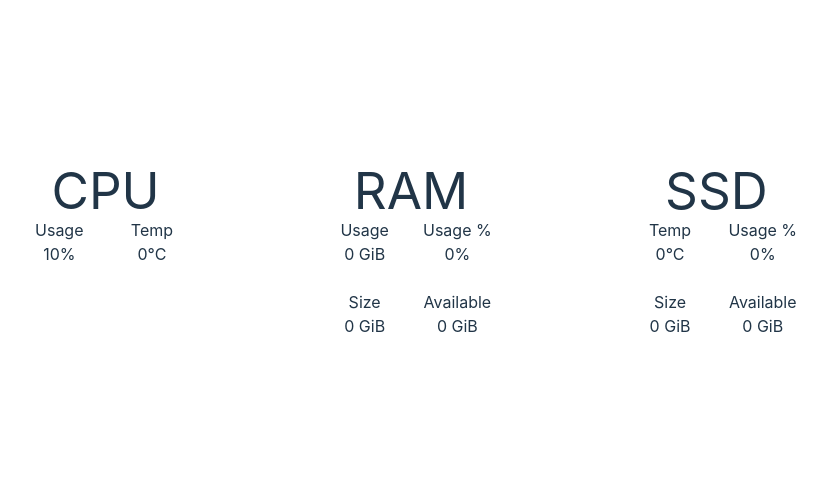
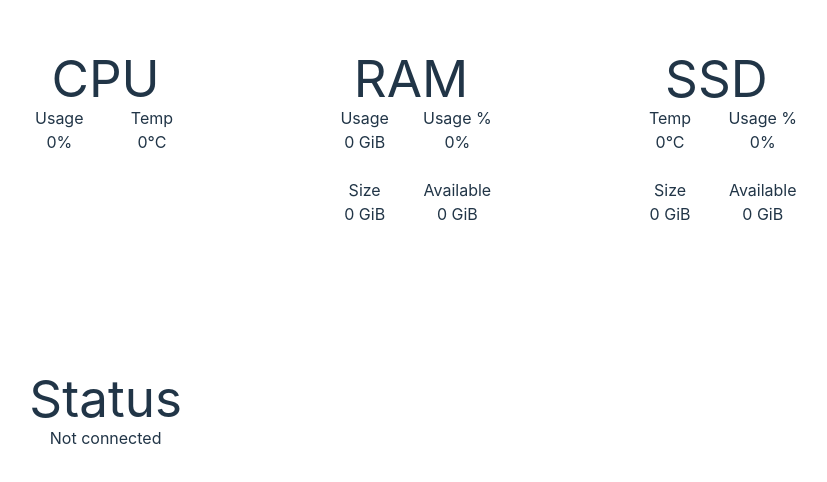
Before and after one commit to sakul987/gObserver, a Vue app in the folder gObserver-ui/: page / in a window 1280 px wide. Shown: the part 150-632 px from the top of the page, without its empty margins (229-1056 px from the left). Built offline with nearby package versions, Linux system fonts and the light colour scheme; no server answers.

Commit message:
handle connection

```diff
--- a/gObserver-ui/src/components/Dashboard.vue
+++ b/gObserver-ui/src/components/Dashboard.vue
@@ -1,26 +1,34 @@
 <script setup lang="ts">
-import { ref, onMounted } from 'vue'
+import { ref, onMounted, computed, onBeforeUnmount } from 'vue'
 
 
-const ws = ref<WebSocket>()
+const ws = ref<WebSocket>(null)
 const wsConnected = ref<boolean>(false)
 
-const cpu_usage = ref(0)
-const cpu_temp = ref(0)
-const ssd_temp = ref(0)
-const ssd_size = ref(0)
-const ssd_used = ref(0)
-const ssd_used_perc = ref(0)
-const ssd_available = ref(0)
-const ram_size = ref(0)
-const ram_used = ref(0)
-const ram_used_perc = ref(0)
-const ram_available = ref(0)
+const cpu_usage = ref(0);
+const cpu_temp = ref(0);
+const ssd_temp = ref(0);
+const ssd_size = ref(0);
+const ssd_used = ref(0);
+const ssd_used_perc = ref(0);
+const ssd_available = ref(0);
+const ram_size = ref(0);
+const ram_used = ref(0);
+const ram_used_perc = ref(0);
+const ram_available = ref(0);
+
 
 onMounted(() => {
-    cpu_usage.value = 10;
     connectWS();
 })
+
+//computed
+const connectionState = computed(():string =>{
+    return wsConnected.value ? "Connected" : "Not connected"
+});
+const connectionStateColor = computed(():string =>{
+    return wsConnected.value ? "green" : "red"
+});
 
 // funcs
 const connectWS = () => {
@@ -32,17 +40,25 @@ const connectWS = () => {
     };
 
     ws.value.onmessage = (event) => {
-        console.log('Message received:', event.data);
+        handleMessage(event.data);
     };
 
     ws.value.onclose = () => {
         wsConnected.value = false;
-        console.log('WebSocket connection closed');
+
+        console.warn("Websocket connection closed. Retrying in 10s.");
+
+        setTimeout(connectWS, 10000);
     };
 
-    ws.value.onerror = (error) => {
-        console.error('WebSocket error:', error);
+    ws.value.onerror = () => {
+        wsConnected.value = false;
     };
+}
+
+const handleMessage = (eventData) =>{
+    //console.log(eventData);
+    const data = JSON.parse(eventData);
 }
 </script>
 
@@ -103,5 +119,9 @@ const connectWS = () => {
                 </div>
             </div>
         </div>
+        <div>
+            <h1>Status</h1>
+            <div>{{connectionState}}</div>
+        </div>
     </div>
 </template>
```
Also changed, not shown: 1 other file (tests, documents, lock files or other folders).
